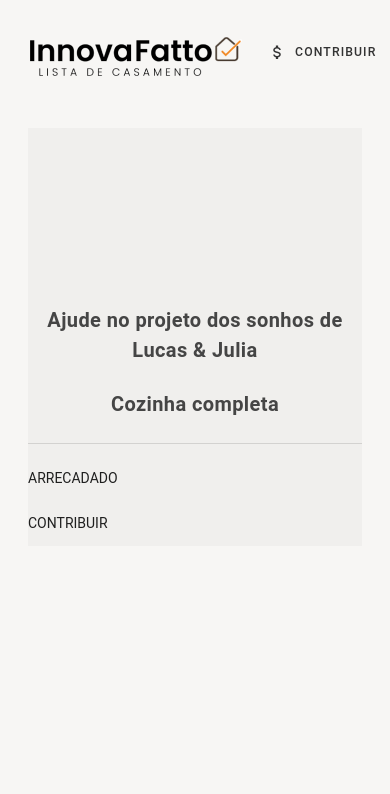
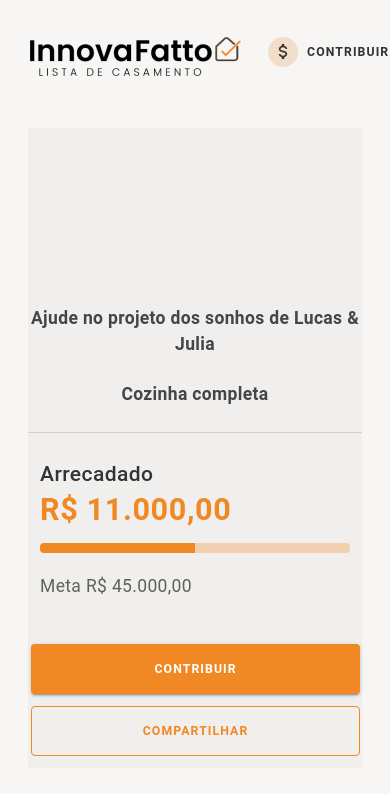
Before and after one commit to Lelefs/innovafatto-f, a Vue app: page / in a window 390 px wide. Shown: the top 794 px of the page. Built offline with nearby package versions, Linux system fonts and the light colour scheme.

Commit message:
Arrecadado e contribuir

```diff
--- /dev/null
+++ b/src/components/ArrecadadoComponent.vue
@@ -0,0 +1,44 @@
+<template>
+  <v-col cols="12" md="6" class="arrecadado px-6">
+    <h4 class="gray2--text">Arrecadado</h4>
+
+    <h3 class="primary--text">R$ 11.000,00</h3>
+
+    <v-progress-linear v-model="power" class="my-4" rounded color="primary" height="10"></v-progress-linear>
+
+    <p class="text--secondary">Meta R$ 45.000,00</p>
+  </v-col>
+</template>
+
+<script>
+export default {
+  name: 'ArrecadadoComponent',
+
+  data: () => ({
+    power: 50,
+  }),
+};
+</script>
+
+<style lang="scss">
+.arrecadado {
+  h4 {
+    font-weight: 500;
+    font-size: 1.5rem;
+    line-height: 2.5rem;
+    letter-spacing: 0.02em;
+  }
+
+  h3 {
+    font-size: 2.1875rem;
+    line-height: 2.5rem;
+    letter-spacing: 0.02em;
+  }
+
+  p.text--secondary {
+    font-size: 1.25rem;
+    line-height: 2.5rem;
+    letter-spacing: 0.02em;
+  }
+}
+</style>
--- a/src/components/HeaderComponent.vue
+++ b/src/components/HeaderComponent.vue
@@ -2,7 +2,7 @@
   <nav class="d-flex justify-space-between align-center gap-4">
     <img alt="Vue logo" src="../assets/logo.png" />
 
-    <v-btn text color="#333333">
+    <v-btn text color="gray2" class="header-button__icon font-weight-bold">
       <v-icon left> mdi-currency-usd </v-icon>
       Contribuir
     </v-btn>
@@ -16,17 +16,13 @@ export default {
 </script>
 
 <style lang="scss">
-.header__link {
-  font-size: 18px;
-  letter-spacing: 0.02em;
-  color: #333333 !important;
-  font-weight: 500;
-  text-decoration: none;
-  transition: all 0.2s;
-
-  &:hover {
-    text-decoration: underline;
-    filter: brightness(0.1);
+.header-button__icon {
+  .v-icon {
+    height: 30px !important;
+    width: 30px !important;
+    font-size: 20px !important;
+    border-radius: 50%;
+    background: #f1ddc9;
   }
 }
 </style>
--- a/src/plugins/vuetify.js
+++ b/src/plugins/vuetify.js
@@ -13,6 +13,10 @@ const opts = {
       light: {
         primary: '#F08824',
         background: '#F7F6F4',
+        brown1: '#483B30',
+        gray1: '#454545',
+        gray2: '#333',
+        gray3: '#575757',
       },
     },
   },
--- a/src/views/HomeView.vue
+++ b/src/views/HomeView.vue
@@ -14,13 +14,13 @@
 
     <v-row>
       <v-col>
-        <h1>Ajude no projeto dos sonhos de Lucas & Julia</h1>
+        <h1 class="gray1--text">Ajude no projeto dos sonhos de Lucas & Julia</h1>
       </v-col>
     </v-row>
 
     <v-row>
       <v-col>
-        <h2>Cozinha completa</h2>
+        <h2 class="gray1--text">Cozinha completa</h2>
       </v-col>
     </v-row>
 
@@ -31,9 +31,12 @@
     </v-row>
 
     <v-row>
-      <v-col cols="12" md="6"> ARRECADADO </v-col>
+      <ArrecadadoComponent />
 
-      <v-col cols="12" md="6"> CONTRIBUIR </v-col>
+      <v-col cols="12" md="6" class="d-flex justify-center align-center flex-column">
+        <v-btn color="primary" width="329" height="50" class="font-weight-bold mb-3"> Contribuir </v-btn>
+        <v-btn color="primary" outlined width="329" height="50" class="font-weight-bold"> Compartilhar </v-btn>
+      </v-col>
     </v-row>
   </div>
 </template>
@@ -41,6 +44,10 @@
 <script>
 export default {
   name: 'HomeView',
+
+  components: {
+    ArrecadadoComponent: () => import('@/components/ArrecadadoComponent.vue'),
+  },
 };
 </script>
 
@@ -50,13 +57,12 @@ export default {
 
   h1,
   h2 {
-    font-size: 35px;
+    font-size: 2.1875rem;
     text-align: center;
     letter-spacing: 0.02em;
-    color: #454545;
 
     @media only screen and (max-width: 720px) {
-      font-size: 20px;
+      font-size: 1.25rem;
     }
   }
 }
```
Also changed, not shown: vercel.json (added).
